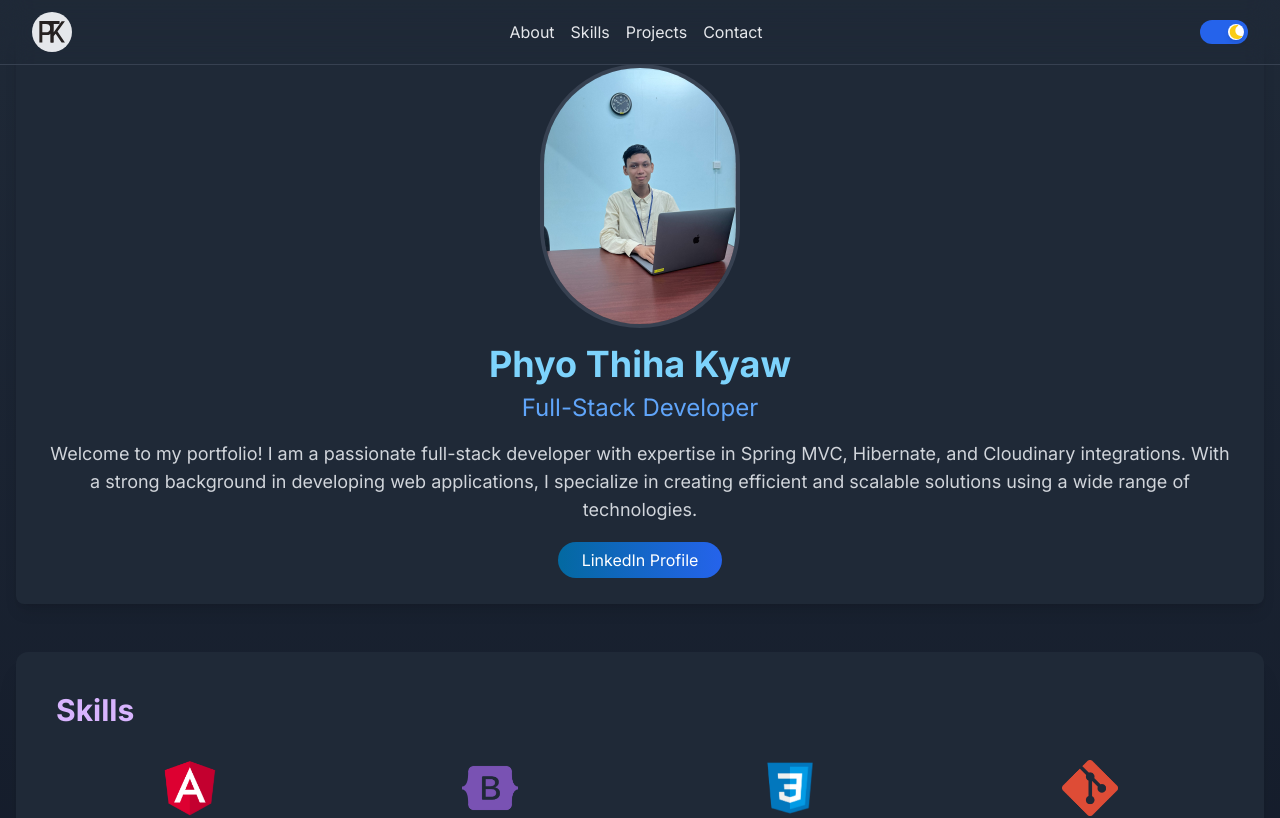
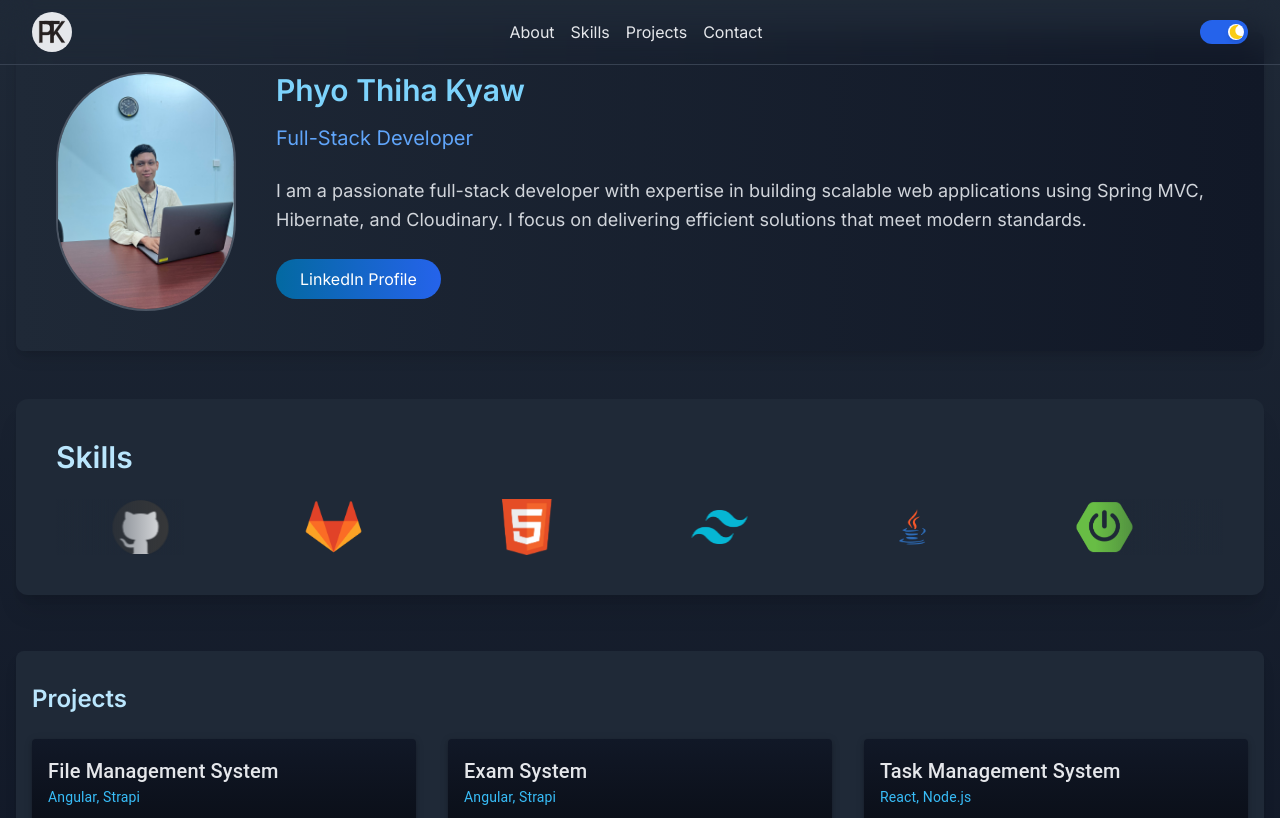
Before and after one commit to PTHK0805/pofolio, a Next.js app: page / in a window 1280 px wide. Shown: the top 818 px of the page. Built offline with nearby package versions, Linux system fonts and the light colour scheme.

Commit message:
feat: Add lazy loading for images in Navbar and Skills components
- Add lazy loading for images in Navbar.tsx to improve page load performance
- Add lazy loading for images in Skills.tsx to optimize rendering of skill icons

```diff
--- a/app/components/AboutMe.tsx
+++ b/app/components/AboutMe.tsx
@@ -5,66 +5,69 @@ import { motion } from 'framer-motion'
 export default function AboutMe() {
   return (
     <motion.section
-      initial={{ opacity: 0, y: 20 }}
-      whileInView={{ opacity: 1, y: 0 }}
-      transition={{ duration: 0.5 }}
-      viewport={{ once: false }}
-      className="text-center mb-12 bg-white rounded-lg shadow-lg p-8 dark:bg-gray-800"
+      initial={{ opacity: 0 }}
+      whileInView={{ opacity: 1 }}
+      transition={{ duration: 1 }}
+      viewport={{ once: false, amount: 0.5 }}
+      className="flex flex-col md:flex-row items-center md:items-start mb-12 bg-gradient-to-r from-gray-50 to-gray-200 dark:from-gray-800 dark:to-gray-900 rounded-lg shadow-lg p-10"
     >
       <motion.div
-        initial={{ scale: 0 }}
+        initial={{ scale: 0.95 }}
         whileInView={{ scale: 1 }}
-        transition={{ delay: 0.2, duration: 0.5 }}
-        viewport={{ once: false }}
+        transition={{ duration: 0.8, ease: "easeOut" }}
+        viewport={{ once: false, amount: 0.5 }}
+        className="mb-8 md:mb-0 md:mr-10"
       >
         <Image
           src="/profile-pic.jpg"
           alt="Profile Picture"
           priority={true}
-          width={200}
-          height={200}
-          className="rounded-full mx-auto mb-4 border-4 border-x-cyan-100 dark:border-gray-700"
+          width={180}
+          height={180}
+          className="rounded-full border-2 border-gray-300 dark:border-gray-600"
         />
       </motion.div>
+      <div className="flex-1">
         <motion.h1
-        initial={{ opacity: 0 }}
-        whileInView={{ opacity: 1 }}
-        transition={{ delay: 0.3, duration: 0.5 }}
-        viewport={{ once: false }}
-        className="text-4xl font-bold mb-2 text-sky-900 dark:text-sky-300"
+          initial={{ y: 20, opacity: 0 }}
+          whileInView={{ y: 0, opacity: 1 }}
+          transition={{ delay: 0.3, duration: 0.8, ease: "easeOut" }}
+          viewport={{ once: false, amount: 0.5 }}
+          className="text-3xl font-semibold mb-4 text-gray-900 dark:text-sky-300"
         >
           Phyo Thiha Kyaw
         </motion.h1>
         <motion.h2
-        initial={{ opacity: 0 }}
-        whileInView={{ opacity: 1 }}
-        transition={{ delay: 0.4, duration: 0.5 }}
-        viewport={{ once: false }}
-        className="text-2xl text-blue-600 mb-4 dark:text-blue-400"
+          initial={{ y: 20, opacity: 0 }}
+          whileInView={{ y: 0, opacity: 1 }}
+          transition={{ delay: 0.4, duration: 0.8, ease: "easeOut" }}
+          viewport={{ once: false, amount: 0.5 }}
+          className="text-xl text-gray-700 dark:text-blue-400 mb-6"
         >
           Full-Stack Developer
         </motion.h2>
         <motion.p
-        initial={{ opacity: 0 }}
-        whileInView={{ opacity: 1 }}
-        transition={{ delay: 0.5, duration: 0.5 }}
-        viewport={{ once: false }}
-        className="text-lg mb-6 text-gray-700 dark:text-gray-300"
+          initial={{ y: 20, opacity: 0 }}
+          whileInView={{ y: 0, opacity: 1 }}
+          transition={{ delay: 0.5, duration: 0.8, ease: "easeOut" }}
+          viewport={{ once: false, amount: 0.5 }}
+          className="text-lg leading-relaxed text-gray-700 dark:text-gray-300 mb-6"
         >
-        Welcome to my portfolio! I am a passionate full-stack developer with expertise in Spring MVC, Hibernate, and Cloudinary integrations. With a strong background in developing web applications, I specialize in creating efficient and scalable solutions using a wide range of technologies.
+          I am a passionate full-stack developer with expertise in building scalable web applications using Spring MVC, Hibernate, and Cloudinary. I focus on delivering efficient solutions that meet modern standards.
         </motion.p>
         <motion.a
           href="https://www.linkedin.com/in/phyo-thiha-kyaw-849453177/"
-        className="bg-gradient-to-r from-sky-600 to-blue-500 text-white px-6 py-2 rounded-full hover:from-sky-700 hover:to-blue-600 transition duration-300 dark:from-sky-700 dark:to-blue-600 dark:hover:from-sky-800 dark:hover:to-blue-700"
+          className="inline-block bg-gradient-to-r from-sky-600 to-blue-500 text-white px-6 py-2 rounded-full hover:bg-gradient-to-r hover:from-sky-700 hover:to-blue-600 transition-all duration-300 transform hover:scale-105 dark:from-sky-700 dark:to-blue-600 dark:hover:from-sky-800 dark:hover:to-blue-700"
           target="_blank"
           rel="noopener noreferrer"
           initial={{ opacity: 0 }}
           whileInView={{ opacity: 1 }}
-        transition={{ delay: 0.6, duration: 0.5 }}
-        viewport={{ once: false }}
+          transition={{ delay: 0.6, duration: 0.8, ease: "easeOut" }}
+          viewport={{ once: false, amount: 0.5 }}
         >
           LinkedIn Profile
         </motion.a>
+      </div>
     </motion.section>
   )
 }
--- a/app/components/Logo.tsx
+++ b/app/components/Logo.tsx
@@ -1,52 +1,107 @@
-import {FC} from 'react';
-import {motion} from 'framer-motion';
+import { FC, useEffect, useState } from 'react';
+import { motion } from 'framer-motion';
 
 interface LogoProps {
   theme: 'light' | 'dark';
 }
 
-const pathAnimation = {
-  hidden: {
-    pathLength: 0,
-    fillOpacity: 0,
-  },
-  visible: {
-    pathLength: 1,
-    fillOpacity: 1,
-  },
-  hover: {
-    pathLength: 1,
-    fillOpacity: 1,
-    scale: 1.1,
-    transition: {
-      duration: 0.3,
-      ease: 'easeInOut',
-    }
-  }
-};
+const Logo: FC<LogoProps> = ({ theme }) => {
+  const [animationKey, setAnimationKey] = useState(0);
 
-const Logo: FC<LogoProps> = ({theme}) => {
+  useEffect(() => {
+    setAnimationKey(prev => prev + 1);
+  }, [theme]);
+
   const fill = {
     circle: theme === 'light' ? '#262121' : '#e5e7eb',
     text: theme === 'light' ? '#e5e7eb' : '#262121',
   }
 
+  const svgVariants = {
+    hover: { scale: 1.05 }
+  };
+
+  const pathVariants = {
+    hidden: { pathLength: 0, opacity: 0 },
+    visible: {
+      pathLength: 1,
+      opacity: 1,
+      transition: {
+        pathLength: { type: "spring", duration: 1.5, bounce: 0 },
+        opacity: { duration: 0.01 }
+      }
+    },
+    hover: {
+      fill: "#ff6b6b",
+      transition: { duration: 0.3 }
+    }
+  };
+
+  const circleVariants = {
+    hidden: { scale: 0 },
+    visible: {
+      scale: 1,
+      transition: { duration: 0.5 }
+    },
+    hover: {
+      fill: "#4ecdc4",
+      transition: { duration: 0.3 }
+    }
+  };
+
   return (
     <motion.svg
+      key={animationKey}
       width="40"
       height="40"
       viewBox="0 0 136 136"
-      fill="none" xmlns="http://www.w3.org/2000/svg">
-      <circle cx="68" cy="68" r="68" fill={fill.circle}/>
-      <path
+      fill="none"
+      xmlns="http://www.w3.org/2000/svg"
+      variants={svgVariants}
+      whileHover="hover"
+    >
+      <motion.circle
+        cx="68"
+        cy="68"
+        r="68"
+        fill={fill.circle}
+        variants={circleVariants}
+        initial="hidden"
+        animate="visible"
+      />
+      <motion.path
         d="M25 104.001V31H48.8662C54.0753 31 58.3909 32.0337 61.8128 34.1011C65.2347 36.1685 67.7957 38.9964 69.4957 42.5846C71.1958 46.1491 72.0458 50.1651 72.0458 54.6327C72.0458 59.1239 71.1849 63.1637 69.463 66.752C67.763 70.3165 65.1911 73.1443 61.7474 75.2355C58.3255 77.3029 54.0208 78.3366 48.8335 78.3366H35.1023V68.9976H47.9181C51.2092 68.9976 53.8792 68.3798 55.928 67.1441C57.9768 65.8846 59.4806 64.1736 60.4397 62.0112C61.3987 59.8487 61.8782 57.3892 61.8782 54.6327C61.8782 51.8761 61.3987 49.4285 60.4397 47.2898C59.4806 45.1511 57.9659 43.4758 55.8953 42.2638C53.8465 41.0519 51.1438 40.4459 47.7873 40.4459H35.1023V73.116V104.001H25Z"
-        fill={fill.text}/>
-      <path
+        fill={fill.text}
+        variants={pathVariants}
+        initial="hidden"
+        animate="visible"
+        stroke={fill.text}
+        strokeWidth="1"
+        strokeLinecap="round"
+        strokeLinejoin="round"
+      />
+      <motion.path
         d="M63.6688 104.001V31.1317H73.0911V68.428H73.8534L100.657 31.1317H112L86.7214 66.5662L112 104.001H100.657L80.4703 73.5811L73.0911 82.8235V104.001H63.6688Z"
-        fill={fill.text}/>
-      <path
+        fill={fill.text}
+        variants={pathVariants}
+        initial="hidden"
+        animate="visible"
+        stroke={fill.text}
+        strokeWidth="1"
+        strokeLinecap="round"
+        strokeLinejoin="round"
+      />
+      <motion.path
         d="M41.9478 40.4816V31.0001H93.7668V40.4816H72.8757V104.001H62.8062V40.4816H41.9478Z"
-        fill={fill.text}/>
+        fill={fill.text}
+        variants={pathVariants}
+        initial="hidden"
+        animate="visible"
+        stroke={fill.text}
+        strokeWidth="1"
+        strokeLinecap="round"
+        strokeLinejoin="round"
+      />
     </motion.svg>
   );
 };
--- a/app/components/Navbar.tsx
+++ b/app/components/Navbar.tsx
@@ -61,7 +61,7 @@ const Navbar: FC = () => {
           hidden ? {opacity: 0, y: -20} : {opacity: 1, y: 0}
         }
         transition={{duration: 0.3, ease: 'easeOut'}}
-        className={`fixed w-full z-10 transition-colors duration-300 ${
+        className={`fixed w-full z-10 ${
           theme === 'light' ? 'border-b border-gray-300 bg-transparent backdrop-blur-lg' : 'bg-gray-800 border-b border-gray-700 bg-transparent backdrop-blur-lg'
         }`}
       >
--- a/app/components/Skills.tsx
+++ b/app/components/Skills.tsx
@@ -29,26 +29,40 @@ const skills = [
 ]
 
 const Skills: FC = () => {
-    const skillsMemo = useMemo(() => skills, []);
+    const skillsMemo = useMemo(() => [...skills, ...skills], []);
 
     return (
       <motion.section
-        initial={{ opacity: 0, y: 20 }}
-        whileInView={{ opacity: 1, y: 0 }}
+        initial={{ opacity: 0}}
+        whileInView={{ opacity: 1 }}
         transition={{ duration: 0.6, ease: "easeOut" }}
         viewport={{ once: false }}
         className="bg-white rounded-xl shadow-xl p-10 mb-14 dark:bg-gray-800 dark:text-white"
       >
-          <h3 className="text-3xl font-bold mb-8 text-purple-700 dark:text-purple-300">Skills</h3>
-          <div className="grid grid-cols-2 md:grid-cols-4 gap-8">
+          <h3 className="text-3xl font-semibold mb-6 text-sky-900 dark:text-sky-200">Skills</h3>
+          <div className="relative overflow-hidden">
+              <div className="absolute top-0 left-0 right-0 bottom-0 z-10 pointer-events-none">
+                  <div className="absolute left-0 top-0 bottom-0 w-32 bg-gradient-to-r from-white to-transparent dark:from-gray-800"></div>
+                  <div className="absolute right-0 top-0 bottom-0 w-32 bg-gradient-to-l from-white to-transparent dark:from-gray-800"></div>
+              </div>
+              <motion.div
+                className="flex gap-8"
+                animate={{ x: "-50%" }}
+                transition={{
+                    x: {
+                        repeat: Infinity,
+                        repeatType: "loop",
+                        duration: 30,
+                        ease: "linear",
+                    },
+                }}
+                style={{ width: `${skillsMemo.length * 12}rem` }}
+              >
                   {skillsMemo.map((skill, index) => (
                     <motion.div
                       key={index}
                       className="flex items-center justify-center"
-                  initial={{ opacity: 0, y: 30, scale: 0.9 }}
-                  whileInView={{ opacity: 1, y: 0, scale: 1 }}
-                  transition={{ duration: 0.5, ease: "easeOut" }}
-                  viewport={{ once: false }}
+                      style={{ width: "12rem" }}
                     >
                         <Tooltip title={skill.name} placement="top">
                             <motion.img
@@ -59,6 +73,7 @@ const Skills: FC = () => {
                         </Tooltip>
                     </motion.div>
                   ))}
+              </motion.div>
           </div>
       </motion.section>
     )
```
Also changed, not shown: 1 other file (tests, documents, lock files or other folders). Lines whose indentation alone changed are shown as unchanged.
